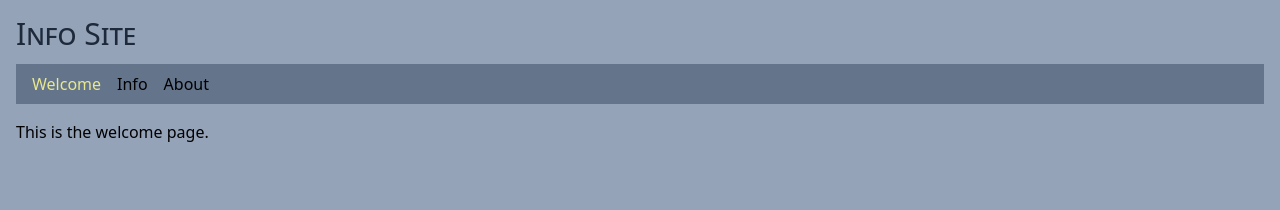
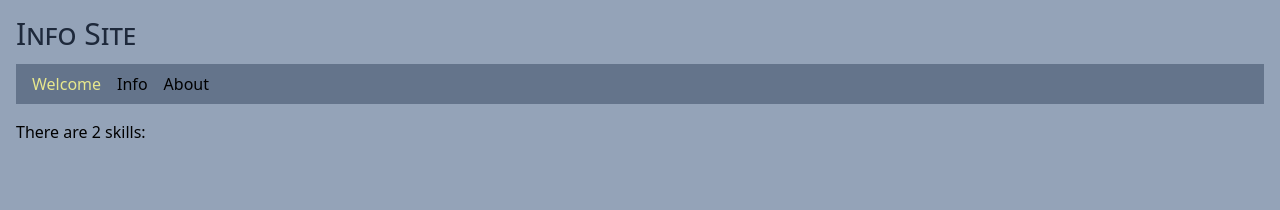
Before and after one commit to edwardtanguay/et772-promises-hooks-typescript, a React (Vite) app: page /welcome in a window 1280 px wide. Shown: the top 210 px of the page. Built offline with nearby package versions, Linux system fonts and the light colour scheme.

Commit message:
skills in

```diff
--- a/src/pages/PageWelcome.tsx
+++ b/src/pages/PageWelcome.tsx
@@ -1,5 +1,17 @@
+import { useEffect, useState } from "react";
+import { Skill } from "../types";
+import * as tools from "../tools";
+
 export const PageWelcome = () => {
+	const [skills, setSkills] = useState<Skill[]>([]);
+
+	useEffect(() => {
+		const _skills = tools.getSkills();
+		setSkills(_skills);
+	}, []);
 	return (
-		<p>This is the welcome page.</p>
+		<>
+			<h2>There are {skills.length} skills:</h2>
+		</>
 	)
-}
+};
--- /dev/null
+++ b/src/tools.ts
@@ -0,0 +1,20 @@
+import { Skill } from "./types";
+
+export const getSkills = (): Skill[] => {
+	return [
+		{
+			idCode: "angular",
+			name: "Angular",
+			url: "https://onespace.pages.dev/techItems?id=36",
+			description:
+				"together with React and Vue.js one of the three most popular JavaScript frameworks",
+		},
+		{
+			idCode: "cicd",
+			name: "CI/CD",
+			url: "https://about.gitlab.com/topics/ci-cd",
+			description:
+				"the combined practices of continuous integration (CI) and continuous deployment (CD)",
+		},
+	];
+};
--- /dev/null
+++ b/src/types.ts
@@ -0,0 +1,7 @@
+export type Skill = {
+	idCode: string;
+	name: string;
+	url: string;
+	description: string;
+
+}
```
